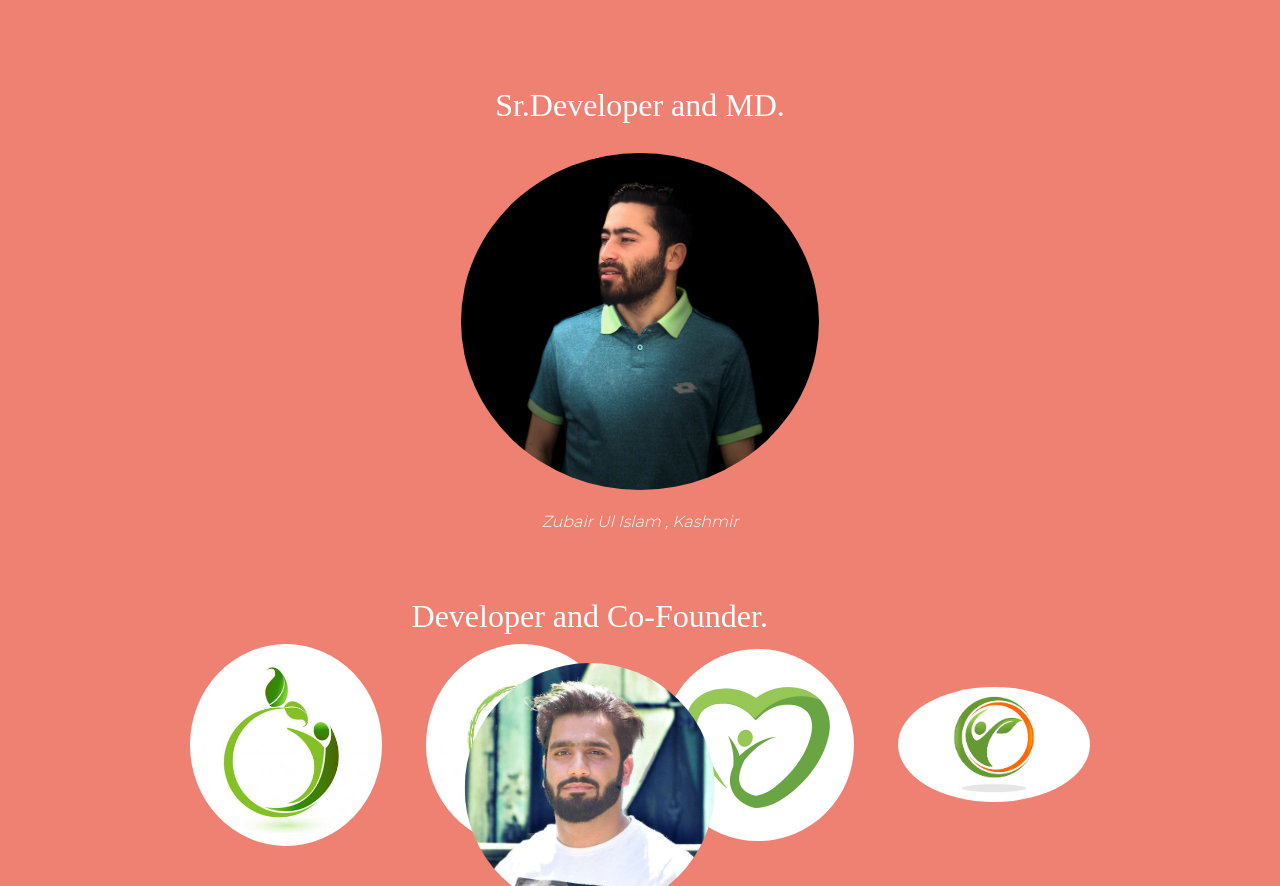
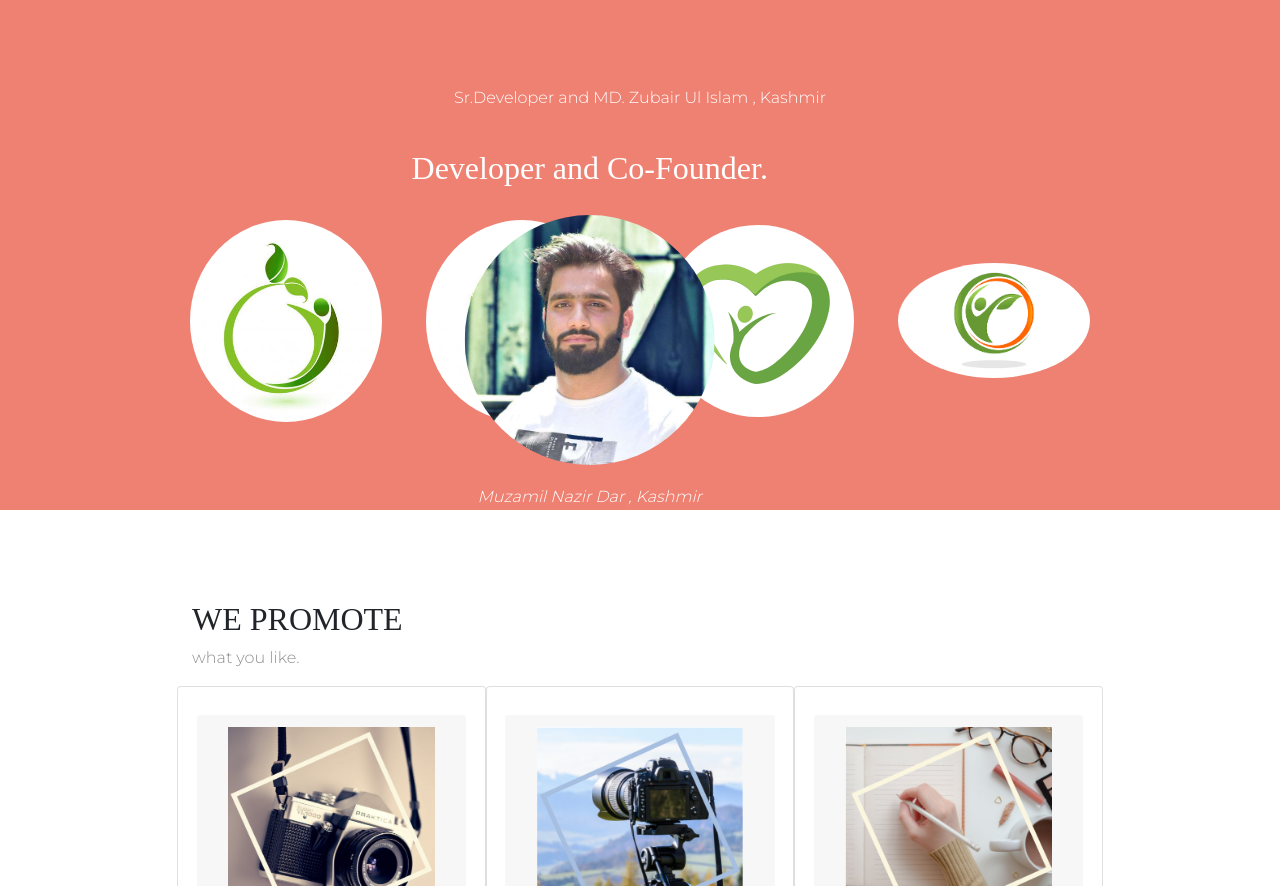
Before and after one commit to 32oq/nature-captures, a plain HTML site: page index.html in a window 1280 px wide. Shown: the part 2345-3231 px from the top of the page. Drawn offline with nearby package versions, Linux system fonts and the light colour scheme.

Commit message:
Update index.html

```diff
--- a/index.html
+++ b/index.html
@@ -124,12 +124,12 @@
 
   <section id="developers">
       <div id="carouselExampleInterval" class="carousel slide" data-ride="carousel">
-          <div class="carousel-inner">
+          <!div class="carousel-inner">
               <!div class="carousel-item  " data-interval="2000">
-                  <h2 class="developers-text">Sr.Developer and MD.</h2>
-                  <img class="developers-img" src="zubair.JPG" alt="Zubair ul islam"><br/>
-                  <em>Zubair Ul Islam , Kashmir</em>
-              </div>
+                  <!h2 class="developers-text">Sr.Developer and MD.<!/h2>
+                  <!img class="developers-img" src="zubair.JPG" alt="Zubair ul islam"><!br/>
+                  <!em>Zubair Ul Islam , Kashmir<!/em>
+              <!/div>
             <div class="carousel-item  " data-interval="10000">
                 <h2 class="developers-text">Developer and Co-Founder.</h2>
                 <img  class="developers-img"src="owais.jpg" alt="Owais Rafiq"><br/>
```
